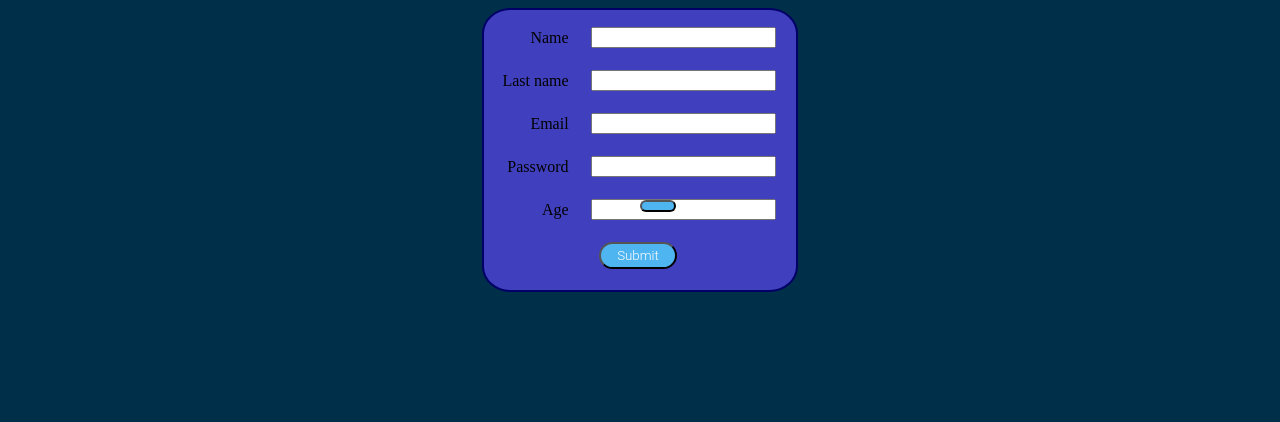
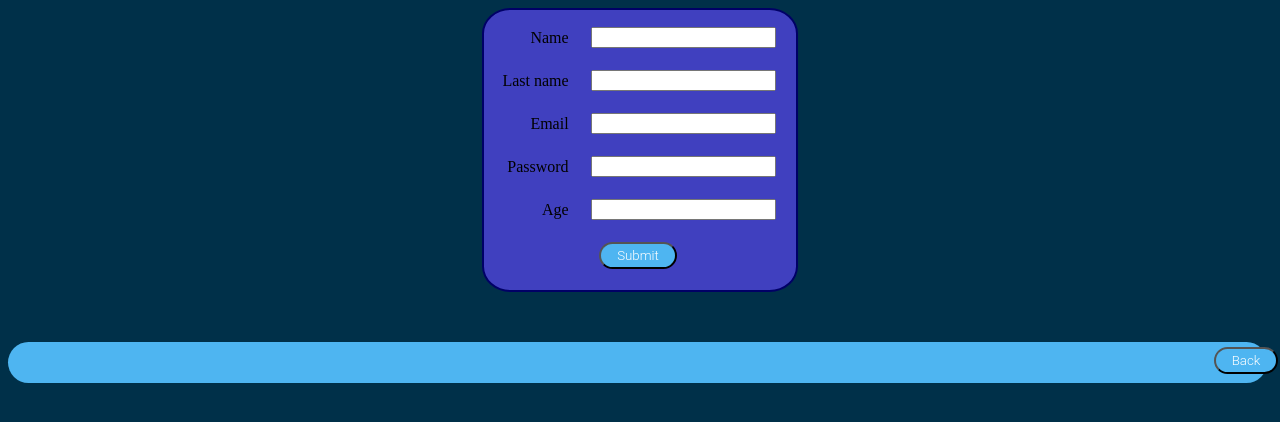
Before and after one commit to Pablo-Roncero/PHP_BLOG_LOGIN, a PHP site: page /Model/Registration_Model.php in a window 1280 px wide. Shown: the part 196-618 px from the top of the page. Run offline with PHP 8.4, Linux system fonts and the light colour scheme.

```diff
--- a/Model/Registration_Model.php
+++ b/Model/Registration_Model.php
@@ -116,8 +116,8 @@
 
     </table>
 </form>
-<div>
-    <button onclick= 'window.location.href= "Registration_Model.php"'></button>
+<div class="button register_index">
+    <button onclick= 'window.location.href= "../index.php"'>Back</button>
 </div>
 </body>
 </html>
--- a/View/Form_View.php
+++ b/View/Form_View.php
@@ -38,5 +38,10 @@
 
 </form>
 
+<div class='register'>
+    <h2>Do not forget to register if you have not yet in order to access to awesome content</h2>
+    <button name="registration"><a name="button" href='Model/Registration_Model.php'>Registration</a></button>
+</div>
+
 </body>
 </html>
--- a/index.php
+++ b/index.php
@@ -45,9 +45,9 @@ a la página de inicio de sesión o a la de registro en un caso dado -->
 
         //require_once("View/Form_View.php");
 
-        echo "<div class='register'>
+        /*echo "<div class='register'>
         <h2>Do not forget to register if you have not yet in order to access to awesome content</h2>
-        <button><a href='Model/Registration_Model.php'>Registration</a></button></div>";
+        <button><a href='Model/Registration_Model.php'>Registration</a></button></div>";*/
 
     }
 
--- a/style.css
+++ b/style.css
@@ -245,3 +245,29 @@ button {
 }
 
 /* -------------------------------------------------------------------------- */
+
+.register_index {
+    position: relative;
+    top: 150px;
+}
+
+/* Styling all buttons */
+
+.button {
+    position: relative;
+    padding:0.3em 1.2em;
+    margin:0 0.3em 0.3em 0;
+    border-radius:2em;
+    box-sizing: border-box;
+    text-decoration:none;
+    font-family:'Roboto',sans-serif;
+    font-weight:300;
+    color:#FFFFFF;
+    background-color:#4eb5f1;
+    text-align:center;
+    transition: all 0.2s;
+    cursor: pointer;
+    color: #FFFFFF;
+}
+
+/* -------------------------------------------------------------------------- */
```
